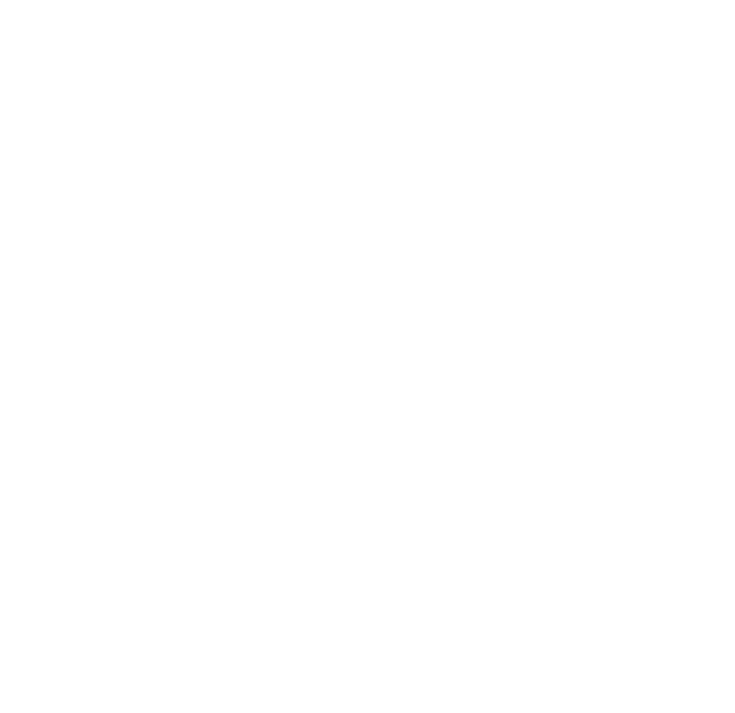
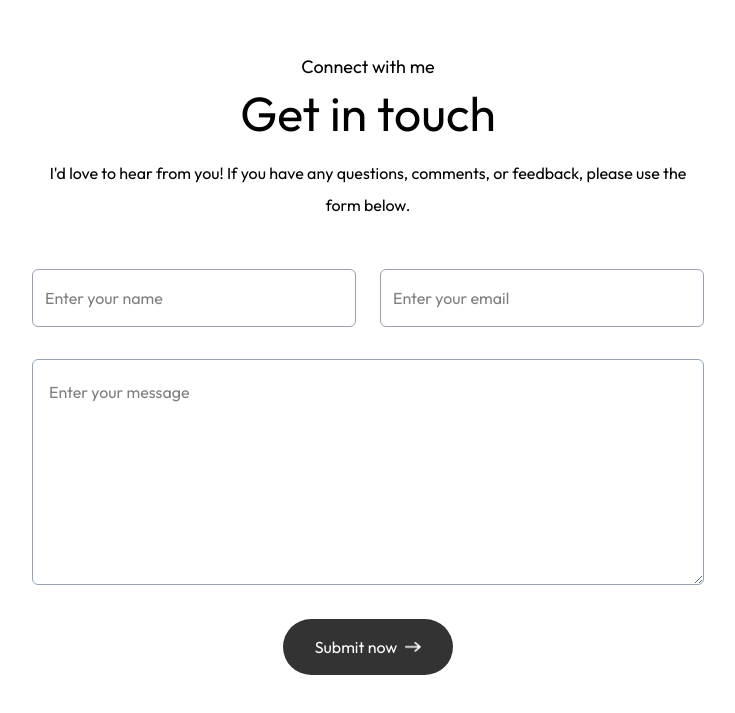
Before and after one commit to HarrySidhu1815/Harjobanpreet_Portfolio, a Next.js app: page / in a window 1280 px wide. Shown: the part 3024-3737 px from the top of the page, without its empty margins (272-1007 px from the left). Before the commit the page ends 3037 px from the top, so only its background shows below. Built offline with nearby package versions, Linux system fonts and the light colour scheme; a web font is replaced by a local one.

Commit message:
Contact section added

```diff
--- /dev/null
+++ b/app/components/Contact.jsx
@@ -0,0 +1,56 @@
+import { assets } from '@/assests/assets'
+import Image from 'next/image'
+import React, { useState } from 'react'
+
+const Contact = () => {
+    const [result, setResult] = useState("");
+
+    const onSubmit = async (event) => {
+      event.preventDefault();
+      setResult("Sending....");
+      const formData = new FormData(event.target);
+
+      formData.append("access_key", "49e0aa23-e5de-4931-aed2-f759e088bed5");
+
+      const response = await fetch("https://api.web3forms.com/submit", {
+        method: "POST",
+        body: formData
+      });
+
+      const data = await response.json();
+
+      if (data.success) {
+        setResult("Form Submitted Successfully");
+        event.target.reset();
+      } else {
+        console.log("Error", data);
+        setResult(data.message);
+      }
+    };
+
+  return (
+    <div id='contact' className='w-full px-[12%] py-10 scroll-mt-20 bg-[url("/footer-bg-color.png")] bg-no-repeat bg-center bg-[length:90%_auto]'>
+      <h4 className='text-center mb-2 text-lg font-Ovo'>Connect with me</h4>
+      <h2 className='text-center text-5xl font-ovo'>Get in touch</h2>
+      <p className='text-center mx-auto mt-5 mb-12 font-ovo max-w-2xl'>
+      I'd love to hear from you! If you have any questions, comments, or feedback, please use the form below.
+      </p>
+
+      <form onSubmit={onSubmit} className='max-w-2xl mx-auto'>
+        <div className='grid grid-cols-[repeat(auto-fit,_minmax(200px,_1fr))] gap-6 mt-10 mb-8'>
+            <input className='flex-1 p-3 outline-none border-[0.5px] border-gray-400 rounded-md bg-white' type='text' placeholder='Enter your name' name='name' required/>
+            <input className='flex-1 p-3 outline-none border-[0.5px] border-gray-400 rounded-md bg-white' type='email' placeholder='Enter your email' name='email' required/>
+        </div>
+        <textarea className='w-full p-4  outline-none border-[0.5px] border-gray-400 rounded-md bg-white mb-6' rows='6' placeholder='Enter your message' name='message' required/>
+
+        <button className='py-3 px-8 w-max flex items-center justify-between gap-2 bg-black/80 text-white rounded-full mx-auto hover:bg-black duration-500 cursor-pointer' type='submit'>Submit now
+            <Image src={assets.right_arrow_white} alt='' className='w-4'/>
+        </button>
+
+        <p className='mt-4'>{result}</p>
+      </form>
+    </div>
+  )
+}
+
+export default Contact
--- a/app/page.js
+++ b/app/page.js
@@ -1,5 +1,6 @@
 'use client'
 import About from "./components/About";
+import Contact from "./components/Contact";
 import Header from "./components/Header";
 import Navbar from "./components/Navbar";
 import Services from "./components/Services";
@@ -13,6 +14,7 @@ export default function Home() {
       <About />
       <Services />
       <Work />
+      <Contact />
     </>
   );
 }
```
